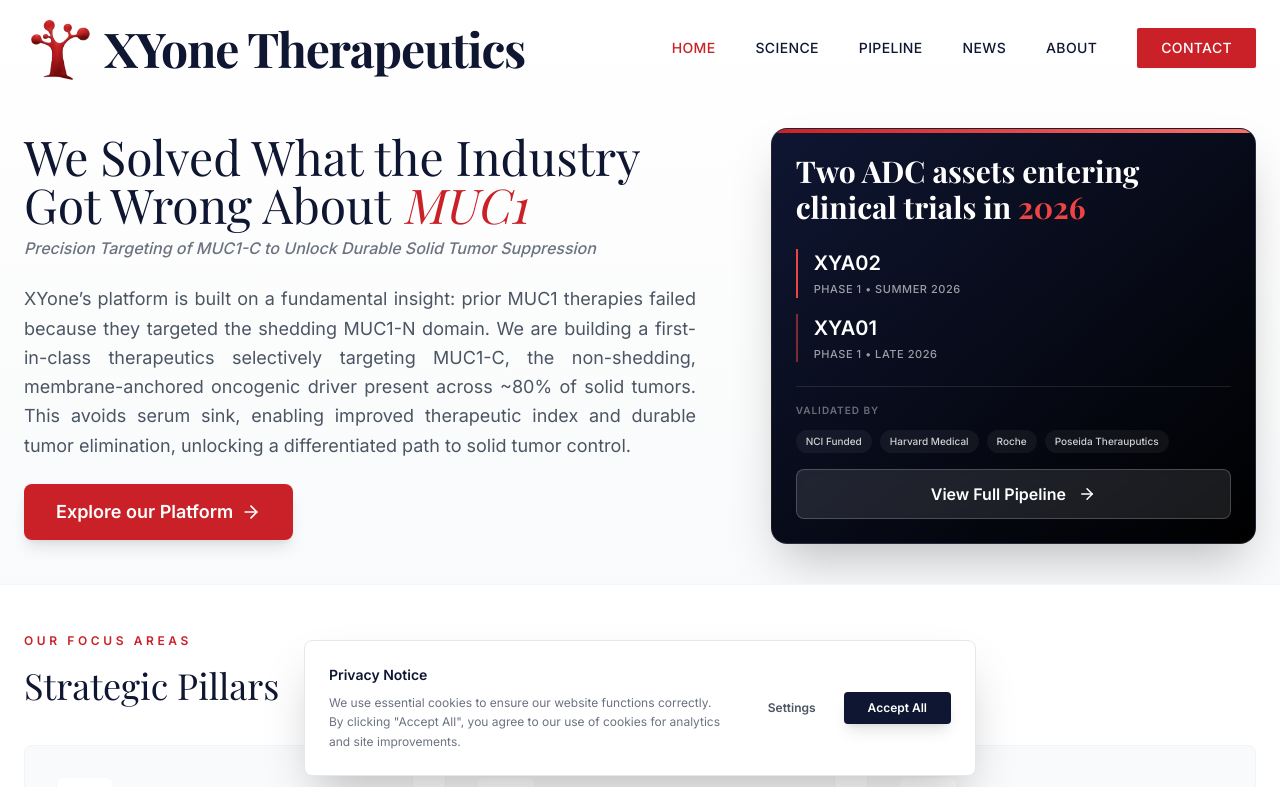
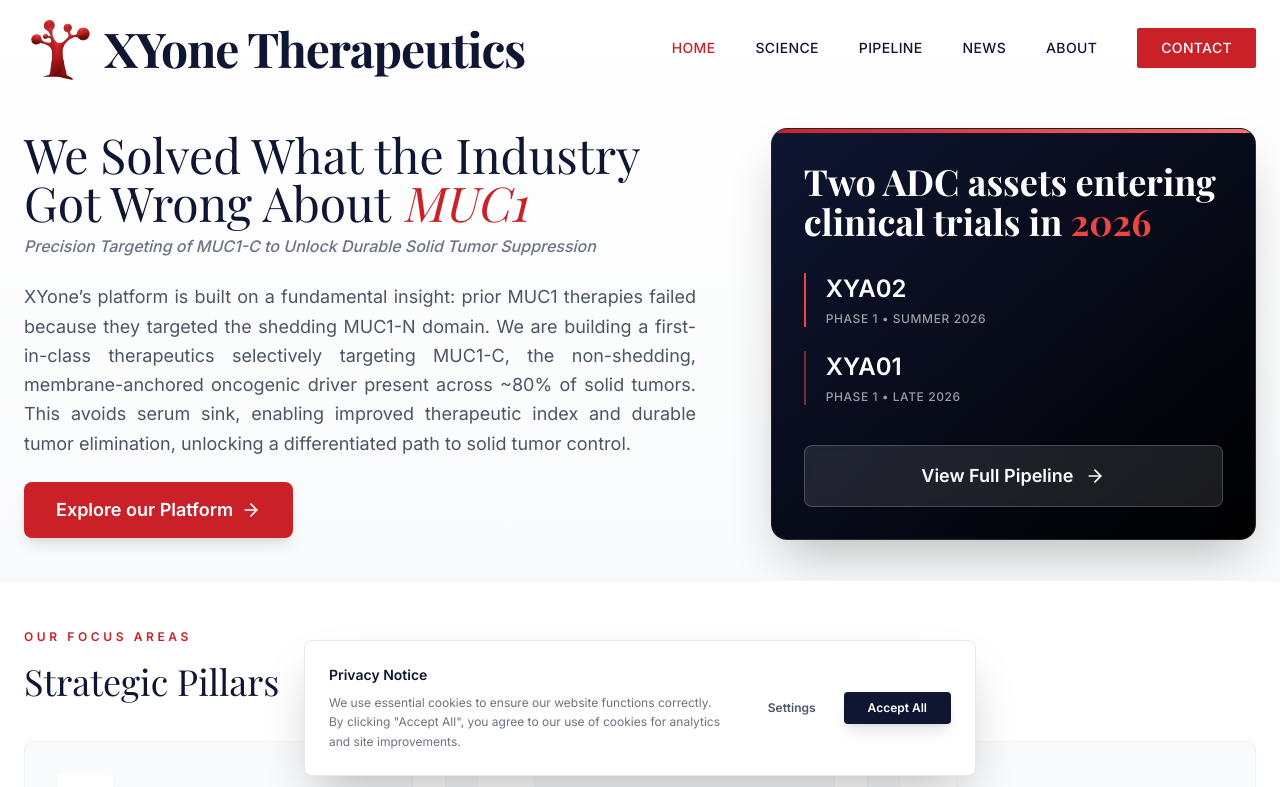
Before and after one commit to Abhisheksv25/xyone-website, a React (Vite) app: page /#/ in a window 1280 px wide. Shown: the top 787 px of the page. Built offline with nearby package versions, Linux system fonts and the light colour scheme; a web font is replaced by a local one.

Commit message:
updated the box in home page and some font styles

```diff
--- a/src/pages/pages/About.tsx
+++ b/src/pages/pages/About.tsx
@@ -8,17 +8,17 @@
   return (
     <div className="bg-background-light">
       <header className="pt-32 pb-8 px-6 max-w-7xl mx-auto">
-         <span className="inline-block px-3 py-1 rounded-sm bg-primary/10 text-primary text-base font-bold tracking-widest uppercase mb-6">About XYone</span>
-         <h1 className="font-serif text-5xl md:text-7xl mb-8 leading-tight text-navy-900">
+         <span className="inline-block px-3 py-1 rounded-sm bg-primary/10 text-primary text-xs font-bold tracking-widest uppercase mb-6">About XYone</span>
+         <h1 className="font-serif text-3xl md:text-5xl mb-6 leading-tight text-navy-900">
             Translating rigorous biology into <span className="italic text-primary">patient impact.</span>
          </h1>
          <div className="grid md:grid-cols-12 gap-12">
             <div className="md:col-span-10">
-                <p className="text-xl text-gray-600 leading-relaxed font-light mb-6 text-justify">
+                <p className="text-lg text-gray-600 leading-relaxed mb-6 text-justify">
                     Every year, approximately 1.2 million people in the U.S. are diagnosed with MUC1-positive solid tumors, including lung, ovarian, breast, gastric, and colorectal cancers. The National Cancer Institute has ranked MUC1 as the second most important cancer antigen. We are targeting MUC1-C, the permanently membrane-bound domain that acts as a central oncogenic driver across the majority of solid tumors. By focusing on this stable and functionally essential target, we are working to unlock new pathways for durable cancer therapies and more precise diagnostic solutions.
                 </p>
-                <p className="text-xl text-gray-600 leading-relaxed font-light text-justify">
-                    We have two assests entering clincial trials in 2026. Founded in 2021, XYone has transformed 20 years of research into a clinical-stage platform validated by leading institutions like Roche, Poseida Therapeutics and the National Cancer Institute (NCI)
+                <p className="text-lg text-gray-600 leading-relaxed text-justify">
+                    We have two assests entering clincial trials in 2026. Founded in 2021, XYone has transformed 20 years of research into a clinical-stage platform validated by leading institutions like Roche, Poseida Therapeutics and the National Cancer Institute (NCI).
                 </p>
             </div>
          </div>
@@ -29,14 +29,14 @@
           <div className="max-w-7xl mx-auto px-6">
               <div className="grid md:grid-cols-2 gap-16">
                   <div className="relative pl-8 border-l-2 border-primary/20">
-                       <h3 className="font-serif text-3xl text-navy-900 mb-4">Immuno-Oncology</h3>
-                       <p className="text-gray-600 leading-relaxed text-lg">
+                       <h3 className="font-serif text-2xl font-medium text-navy-900 mb-4">Immuno-Oncology</h3>
+                       <p className="text-gray-600 leading-relaxed text-base text-justify">
                            Developing precision therapeutics targeting the MUC1-C oncoprotein in solid tumors.
                        </p>
                   </div>
                   <div className="relative pl-8 border-l-2 border-primary/20">
-                       <h3 className="font-serif text-3xl text-navy-900 mb-4">Endocrinology</h3>
-                       <p className="text-gray-600 leading-relaxed text-lg">
+                       <h3 className="font-serif text-2xl font-medium text-navy-900 mb-4">Endocrinology</h3>
+                       <p className="text-gray-600 leading-relaxed text-base text-justify">
                            Creating formulations aimed at improving how hormonal imbalances are measured and treated, with a focus on personalized, programmable dosing.
                        </p>
                   </div>
@@ -47,7 +47,7 @@
       {/* Leadership Team */}
       <section className="py-12 bg-background-light">
           <div className="max-w-7xl mx-auto px-6">
-              <h2 className="font-serif text-4xl text-navy-900 mb-12 text-center">Leadership Team</h2>
+              <h2 className="font-serif text-3xl text-navy-900 mb-12 text-center">Leadership Team</h2>
               <div className="grid md:grid-cols-2 lg:grid-cols-3 gap-8 justify-items-center">
                   {leadershipTeam.map((member, i) => (
                       <TeamMember
@@ -66,7 +66,7 @@
       {/* Strategic & Regulatory Advisors */}
       <section className="py-12 bg-white border-t border-gray-200">
           <div className="max-w-7xl mx-auto px-6">
-              <h2 className="font-serif text-4xl text-navy-900 mb-12 text-center">Strategic & Regulatory Advisors</h2>
+              <h2 className="font-serif text-3xl text-navy-900 mb-12 text-center">Strategic & Regulatory Advisors</h2>
               <div className="grid md:grid-cols-2 lg:grid-cols-4 gap-8 justify-items-center">
                   {strategicAdvisors.map((member, i) => (
                       <TeamMember
@@ -121,9 +121,9 @@
                 )}
             </div>
         </div>
-        <div className="p-4 text-center flex-grow flex flex-col justify-start">
-            <h3 className="font-serif text-lg font-bold text-navy-900 mb-1 leading-tight">{name}</h3>
-            <p className="text-xs font-bold uppercase tracking-widest text-primary leading-relaxed">{role}</p>
+        <div className="p-6 text-center flex-grow flex flex-col justify-start">
+            <h3 className="font-serif text-lg font-medium text-navy-900 mb-2">{name}</h3>
+            <div className="text-[10px] font-bold uppercase tracking-widest text-primary leading-tight">{role}</div>
         </div>
     </div>
 )
--- a/src/pages/pages/Home.tsx
+++ b/src/pages/pages/Home.tsx
@@ -54,42 +54,32 @@
 
             {/* Right Column - Clinical Card */}
             <div className="lg:col-span-5 relative">
-              <div className="bg-gradient-to-br from-navy-900 to-black rounded-2xl p-6 shadow-2xl border border-white/10 relative overflow-hidden">
+              <div className="bg-gradient-to-br from-navy-900 to-black rounded-2xl p-6 md:p-8 shadow-2xl border border-white/10 relative overflow-hidden">
                 {/* Top Border Gradient */}
                 <div className="absolute top-0 left-0 right-0 h-1 bg-gradient-to-r from-primary to-red-400"></div>
 
                 <div className="relative z-10">
-                    <h2 className="font-serif text-2xl md:text-3xl font-bold text-white mb-6">
+                    <h2 className="font-serif text-3xl md:text-4xl font-bold text-white mb-8 leading-tight">
                       Two ADC assets entering clinical trials in <span className="text-red-500">2026</span>
                     </h2>
 
-                    <div className="space-y-4 mb-6">
+                    <div className="space-y-6 mb-10">
                       {/* Asset 1 */}
-                      <div className="relative pl-4 border-l-2 border-red-500">
-                        <div className="text-xl font-bold text-white mb-1">XYA02</div>
-                        <div className="text-[11px] font-medium text-white/60 uppercase tracking-wider">Phase 1 • Summer 2026</div>
+                      <div className="relative pl-5 border-l-2 border-red-500">
+                        <div className="text-2xl font-bold text-white mb-1.5">XYA02</div>
+                        <div className="text-xs font-medium text-white/60 uppercase tracking-wider">Phase 1 • Summer 2026</div>
                       </div>
 
                       {/* Asset 2 */}
-                      <div className="relative pl-4 border-l-2 border-red-500/50">
-                        <div className="text-xl font-bold text-white mb-1">XYA01</div>
-                        <div className="text-[11px] font-medium text-white/60 uppercase tracking-wider">Phase 1 • Late 2026</div>
+                      <div className="relative pl-5 border-l-2 border-red-500/50">
+                        <div className="text-2xl font-bold text-white mb-1.5">XYA01</div>
+                        <div className="text-xs font-medium text-white/60 uppercase tracking-wider">Phase 1 • Late 2026</div>
                       </div>
                     </div>
 
-                    <div className="pt-4 border-t border-white/10 mb-4">
-                      <div className="text-[10px] font-bold tracking-widest uppercase text-white/40 mb-3">Validated By</div>
-                      <div className="flex flex-wrap gap-2">
-                        <span className="px-2.5 py-1 bg-white/5 rounded-full text-[10px] font-medium text-white/80">NCI Funded</span>
-                        <span className="px-2.5 py-1 bg-white/5 rounded-full text-[10px] font-medium text-white/80">Harvard Medical</span>
-                        <span className="px-2.5 py-1 bg-white/5 rounded-full text-[10px] font-medium text-white/80">Roche</span>
-                        <span className="px-2.5 py-1 bg-white/5 rounded-full text-[10px] font-medium text-white/80">Poseida Therauputics</span>
-                      </div>
-                    </div>
-
-                    <Link to="/pipeline" className="flex items-center justify-center gap-3 w-full py-3 bg-white/10 hover:bg-white/20 border border-white/20 rounded-lg text-white font-semibold transition-all backdrop-blur-sm group">
+                    <Link to="/pipeline" className="flex items-center justify-center gap-3 w-full py-4 text-lg bg-white/10 hover:bg-white/20 border border-white/20 rounded-lg text-white font-semibold transition-all backdrop-blur-sm group">
                       View Full Pipeline
-                      <ArrowRight className="group-hover:translate-x-1 transition-transform" size={18} />
+                      <ArrowRight className="group-hover:translate-x-1 transition-transform" size={20} />
                     </Link>
                 </div>
               </div>
```
